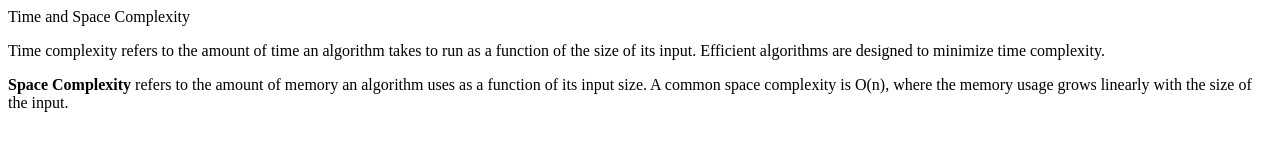
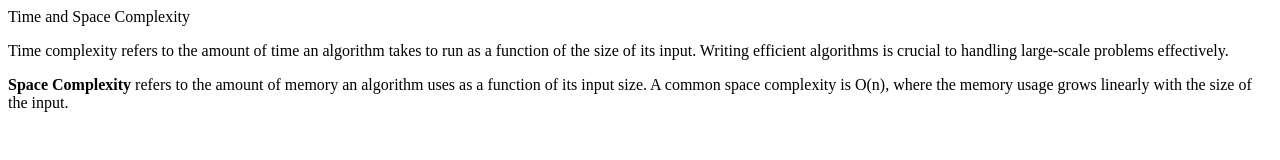
Before and after one commit to acciojob/time-and-space-complexity-ManjeetKumarGautam, a website: page main.html in a window 1280 px wide. Drawn offline with Linux system fonts and the light colour scheme.

Commit message:
created a submission

```diff
--- a/main.html
+++ b/main.html
@@ -9,7 +9,7 @@
 <body
 
 	<h1>Time and Space Complexity</h1>
-    <p>Time complexity refers to the amount of time an algorithm takes to run as a function of the size of its input. Efficient algorithms are designed to minimize time complexity.</p>
+    <p>Time complexity refers to the amount of time an algorithm takes to run as a function of the size of its input. Writing efficient algorithms is crucial to handling large-scale problems effectively.</p>
     <p><b>Space Complexity</b> refers to the amount of memory an algorithm uses as a function of its input size. A common space complexity is O(n), where the memory usage grows linearly with the size of the input.</p>
 	<!-- the entire body must be written by student -->
     <script type="text/javascript" src="./script.js">
```
